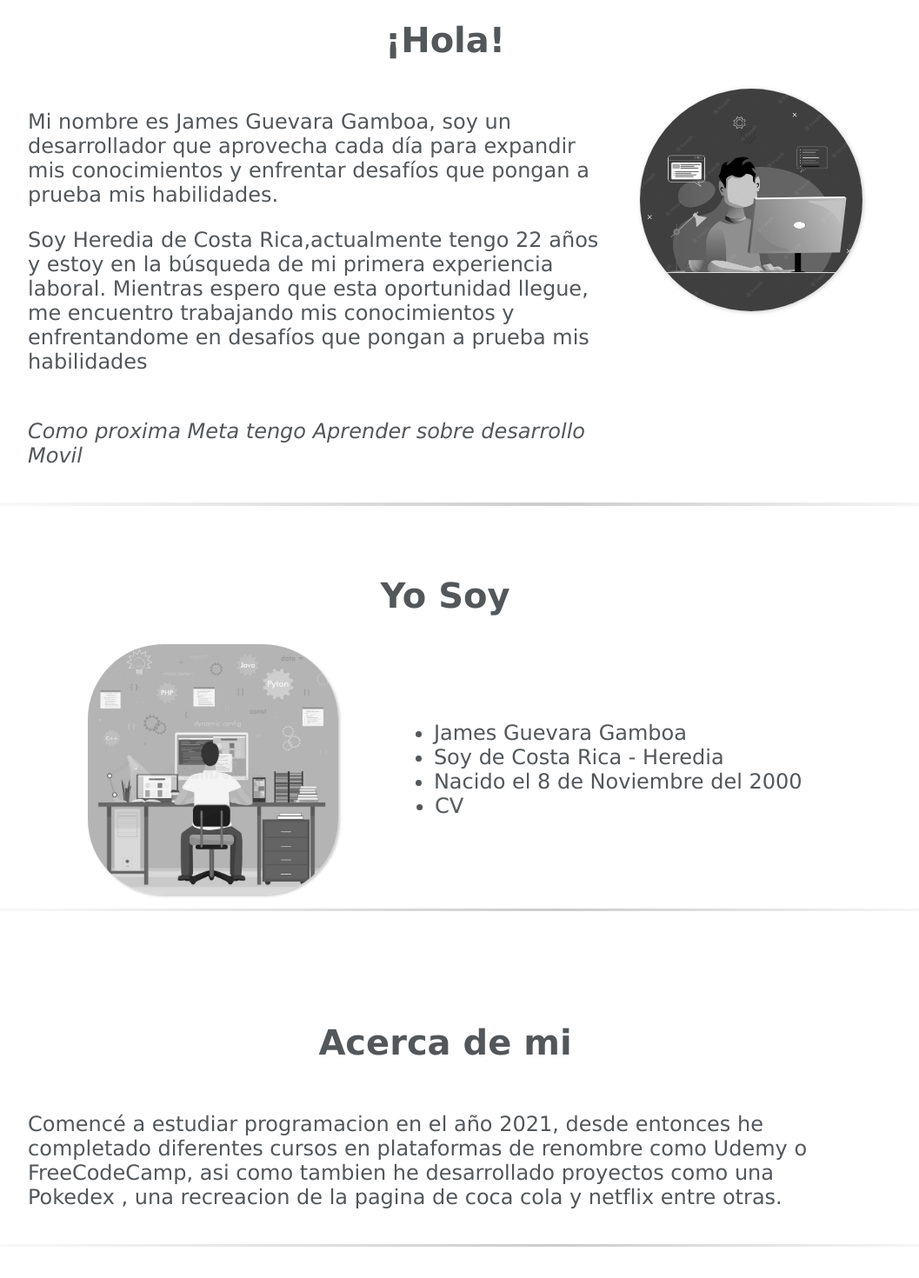
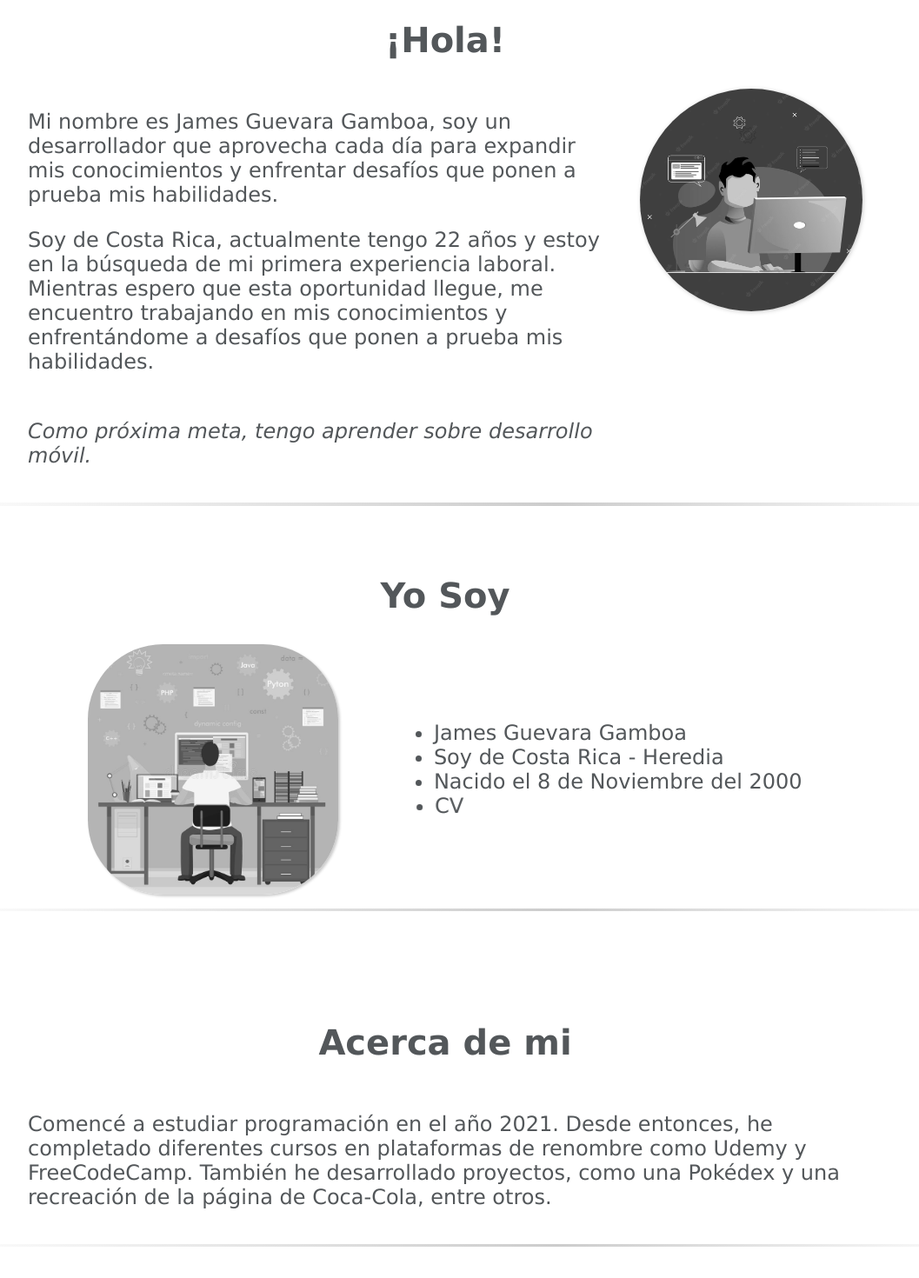
Before and after one commit to James-Gamboa/Portafolio-James, a React (Vite) app: page / in a window 1280 px wide. Shown: the part 940-2410 px from the top of the page at 87% size, without its empty margins (128-1185 px from the left). Built offline with nearby package versions, Linux system fonts and the light colour scheme.

Commit message:
spell check of some texts

```diff
--- a/src/components/AboutMe.jsx
+++ b/src/components/AboutMe.jsx
@@ -13,14 +13,19 @@ const AboutMe = () => {
           <div className="grid-container">
             <img src={HelloImg} alt="Mi foto" />
             <p>
-              Mi nombre es James Guevara Gamboa, soy un desarrollador que aprovecha
-              cada día para expandir mis conocimientos y enfrentar desafíos que
-              pongan a prueba mis habilidades.
+              Mi nombre es James Guevara Gamboa, soy un desarrollador que
+              aprovecha cada día para expandir mis conocimientos y enfrentar
+              desafíos que ponen a prueba mis habilidades.
               <br />
-              <p>Soy Heredia de Costa Rica,actualmente tengo 22 años y estoy en la búsqueda de mi primera experiencia laboral.
-                Mientras espero que esta oportunidad llegue, me encuentro trabajando mis conocimientos y enfrentandome en  desafíos que pongan a prueba mis habilidades</p>
+              <p>
+                Soy de Costa Rica, actualmente tengo 22 años y estoy en la
+                búsqueda de mi primera experiencia laboral. Mientras espero que
+                esta oportunidad llegue, me encuentro trabajando en mis
+                conocimientos y enfrentándome a desafíos que ponen a prueba mis
+                habilidades.
+              </p>
               <br />
-              <em>Como proxima Meta tengo Aprender sobre desarrollo Movil</em>
+              <em>Como próxima meta, tengo aprender sobre desarrollo móvil.</em>
             </p>
           </div>
         </div>
--- a/src/components/Experience.jsx
+++ b/src/components/Experience.jsx
@@ -14,10 +14,11 @@ const Experience = () => {
             <ul className="letter-small">
               <li>
                 <strong>
-                Aunque no tengo experiencia laboral formal en el campo de desarrollo Front End,
-                he buscado constantemente oportunidades para aplicar mis conocimientos y habilidades
-                adquiridos a través de cursos y proyectos personales.
-              </strong>
+                  Aunque no tengo experiencia laboral formal en el campo del
+                  desarrollo Front-End, he estado buscando constantemente
+                  oportunidades para aplicar los conocimientos y habilidades
+                  adquiridos a través de cursos y proyectos personales.
+                </strong>
               </li>
               <hr />
             </ul>
--- a/src/components/MoreMe.jsx
+++ b/src/components/MoreMe.jsx
@@ -9,17 +9,17 @@ const MoreMe = () => {
           <h1 className="title">Acerca de mi </h1>
           <div className="flex-container-2">
             <p>
-            Comencé a estudiar programacion en el año 2021,
-            desde entonces he completado diferentes cursos en plataformas de renombre como Udemy
-            o FreeCodeCamp, asi como tambien he desarrollado
-            proyectos como una Pokedex , una recreacion de la pagina
-            de coca cola y netflix entre otras.
+              Comencé a estudiar programación en el año 2021. Desde entonces, he
+              completado diferentes cursos en plataformas de renombre como Udemy
+              y FreeCodeCamp. También he desarrollado proyectos, como una
+              Pokédex y una recreación de la página de Coca-Cola, entre otros.
             </p>
           </div>
         </div>
         <div className="section-divider"></div>
       </section>
-      <br /><br />
+      <br />
+      <br />
     </>
   );
 };
```
